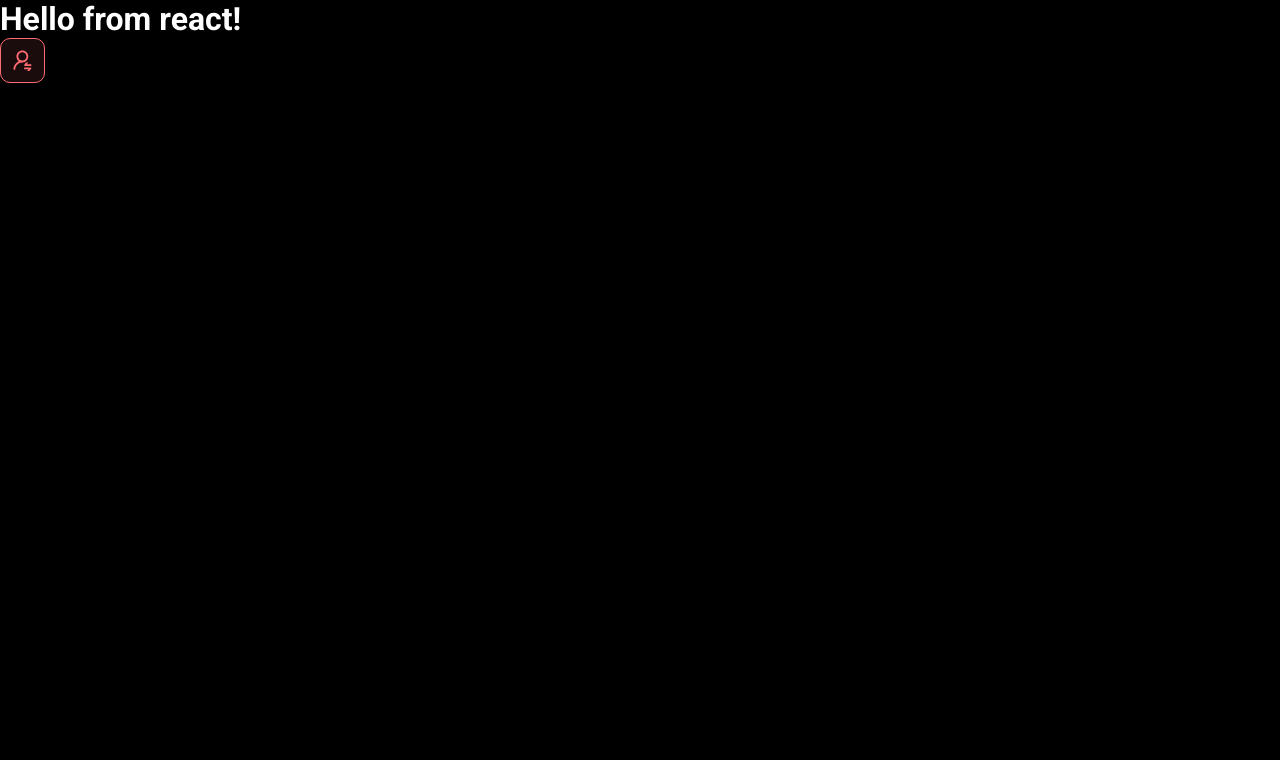
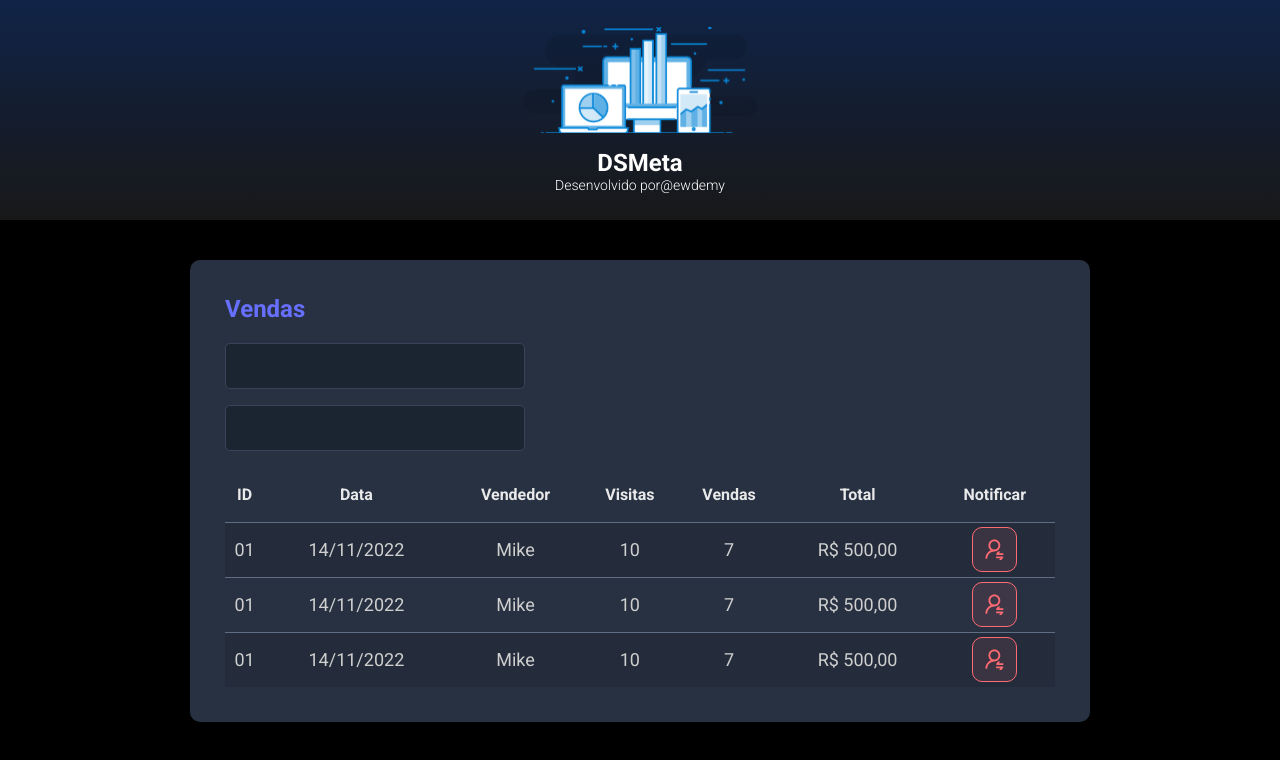
Before and after one commit to ewdemy/dsmeta, a React (Vite) app in the folder frontend/: page / in a window 1280 px wide. Shown: the top 760 px of the page. Built offline with nearby package versions, Linux system fonts and the light colour scheme.

Commit message:
others components

```diff
--- a/frontend/src/App.tsx
+++ b/frontend/src/App.tsx
@@ -1,12 +1,18 @@
-import NotificationButton from './components/NotificationButton'
+import Header from "./components/Header";
+import SalesCard from "./components/SalesCard";
 function App() {
-
   return (
     <>
-      <h1>Hello from react!</h1>
-      <NotificationButton/>
+      <Header />
+      <main>
+        <section id="sales">
+          <div className="dsmeta-container">
+            <SalesCard />
+          </div>
+        </section>
+      </main>
     </>
-  )
+  );
 }
 
-export default App
+export default App;
--- /dev/null
+++ b/frontend/src/components/Header/index.tsx
@@ -0,0 +1,20 @@
+import logo from "../../assets/img/logo.svg";
+import "./styles.css";
+function Header() {
+  return (
+    <header>
+      <div className="dsmetta-logo-container">
+        <img src={logo} alt="DSMeta" />
+        <h1>DSMeta</h1>
+        <p>
+          Desenvolvido por
+          <a href="https://www.instagram.com/ewdemy/" target="_blank">
+            @ewdemy
+          </a>
+        </p>
+      </div>
+    </header>
+  );
+}
+
+export default Header;
--- /dev/null
+++ b/frontend/src/components/Header/styles.css
@@ -0,0 +1,27 @@
+header {
+  display: flex;
+  justify-content: center;
+  align-items: center;
+  height: 220px;
+  background: linear-gradient(180deg, #102347 0%, #181818 100%);
+}
+
+.dsmetta-logo-container {
+  display: flex;
+  flex-direction: column;
+  align-items: center;
+}
+
+.dsmetta-logo-container img {
+  width: 235px;
+}
+
+.dsmetta-logo-container h1 {
+  margin-top: 15px;
+  font-size: 24px;
+}
+
+.dsmetta-logo-container p {
+  font-size: 14px;
+  font-weight: 300;
+}
--- /dev/null
+++ b/frontend/src/components/SalesCard/index.tsx
@@ -0,0 +1,78 @@
+import NotificationButton from "../NotificationButton";
+import "./styles.css";
+function SalesCard() {
+  return (
+    <>
+      <div className="dsmeta-card">
+        <h2>Vendas</h2>
+        <div>
+          <div className="dsmeta-form-control-container">
+            <input class="dsmeta-form-control" type="text" />
+          </div>
+          <div className="dsmeta-form-control-container">
+            <input className="dsmeta-form-control" type="text" />
+          </div>
+        </div>
+
+        <div>
+          <table className="dsmeta-sales-table">
+            <thead>
+              <tr>
+                <th className="show900">ID</th>
+                <th className="show576">Data</th>
+                <th>Vendedor</th>
+                <th className="show900">Visitas</th>
+                <th className="show900">Vendas</th>
+                <th>Total</th>
+                <th>Notificar</th>
+              </tr>
+            </thead>
+            <tbody>
+              <tr>
+                <td className="show900">01</td>
+                <td className="show576">14/11/2022</td>
+                <td>Mike</td>
+                <td className="show900">10</td>
+                <td className="show900">7</td>
+                <td>R$ 500,00</td>
+                <td>
+                  <div className="dsmeta-red-btn-container">
+                    <NotificationButton />
+                  </div>
+                </td>
+              </tr>
+              <tr>
+                <td className="show900">01</td>
+                <td className="show576">14/11/2022</td>
+                <td>Mike</td>
+                <td className="show900">10</td>
+                <td className="show900">7</td>
+                <td>R$ 500,00</td>
+                <td>
+                  <div className="dsmeta-red-btn-container">
+                    <NotificationButton />
+                  </div>
+                </td>
+              </tr>
+              <tr>
+                <td className="show900">01</td>
+                <td className="show576">14/11/2022</td>
+                <td>Mike</td>
+                <td className="show900">10</td>
+                <td className="show900">7</td>
+                <td>R$ 500,00</td>
+                <td>
+                  <div className="dsmeta-red-btn-container">
+                    <NotificationButton />
+                  </div>
+                </td>
+              </tr>
+            </tbody>
+          </table>
+        </div>
+      </div>
+    </>
+  );
+}
+
+export default SalesCard;
--- /dev/null
+++ b/frontend/src/components/SalesCard/styles.css
@@ -0,0 +1,107 @@
+.dsmeta-card {
+  background: #283142;
+  border-radius: 10px;
+  padding: 30px 10px;
+}
+
+.dsmeta-card h2 {
+  color: #676FFF;
+  font-weight: 700;
+  font-size: 24px;
+  line-height: 28px;
+  margin-bottom: 20px;
+}
+
+.dsmeta-form-control-container {
+  margin-bottom: 16px;
+  max-width: 300px;
+}
+
+.dsmeta-form-control {
+  width: 100%;
+  height: 46px;
+  background: #1B2531;
+  border: 1px solid #384459;
+  border-radius: 5px;
+  color: #9AAABE;
+  font-size: 18px;
+  padding: 0 20px;
+}
+
+.dsmeta-sales-table {
+  width: 100%;
+  border-spacing: 0;
+  border-collapse: collapse;
+}
+
+.dsmeta-sales-table thead {
+  height: 55px;
+  font-size: 16px;
+  font-weight: 700;
+  color: #E9E9E9
+}
+
+.dsmeta-sales-table tbody {
+  font-size: 14px;
+  font-weight: 400;
+  color: #CFCFCF;
+  text-align: center;
+}
+
+.dsmeta-sales-table tbody tr {
+  height: 74px;
+  border-top: 1px solid #5F6E82;
+}
+
+.dsmeta-sales-table tbody tr:hover>td {
+  background: #384459;
+}
+
+.dsmeta-sales-table tbody tr:nth-child(odd) {
+  background: #242C3B;
+}
+
+.dsmeta-red-btn-container {
+  display: flex;
+  justify-content: center;
+}
+
+.show576 {
+  display: none;
+}
+
+.show900 {
+  display: none;
+}
+
+@media (min-width: 576px) {
+  .show576 {
+    display: table-cell;
+  }
+
+  .dsmeta-card {
+    padding: 35px;
+  }
+
+  #sales {
+    padding: 40px 20px;
+  }
+
+  .dsmeta-sales-table tbody tr {
+    height: 55px;
+  }
+
+  .dsmeta-sales-table tbody {
+    font-size: 18px;
+  }
+}
+
+@media (min-width: 900px) {
+  .show900 {
+    display: table-cell;
+  }
+
+  #sales {
+    padding: 40px 40px;
+  }
+}
--- a/frontend/src/index.css
+++ b/frontend/src/index.css
@@ -19,3 +19,13 @@
   color: unset;
   text-decoration: none;
 }
+
+#sales {
+  padding: 40px 10px;
+}
+
+.dsmeta-container {
+  width: 100%;
+  max-width: 900px;
+  margin: 0 auto;
+}
```
